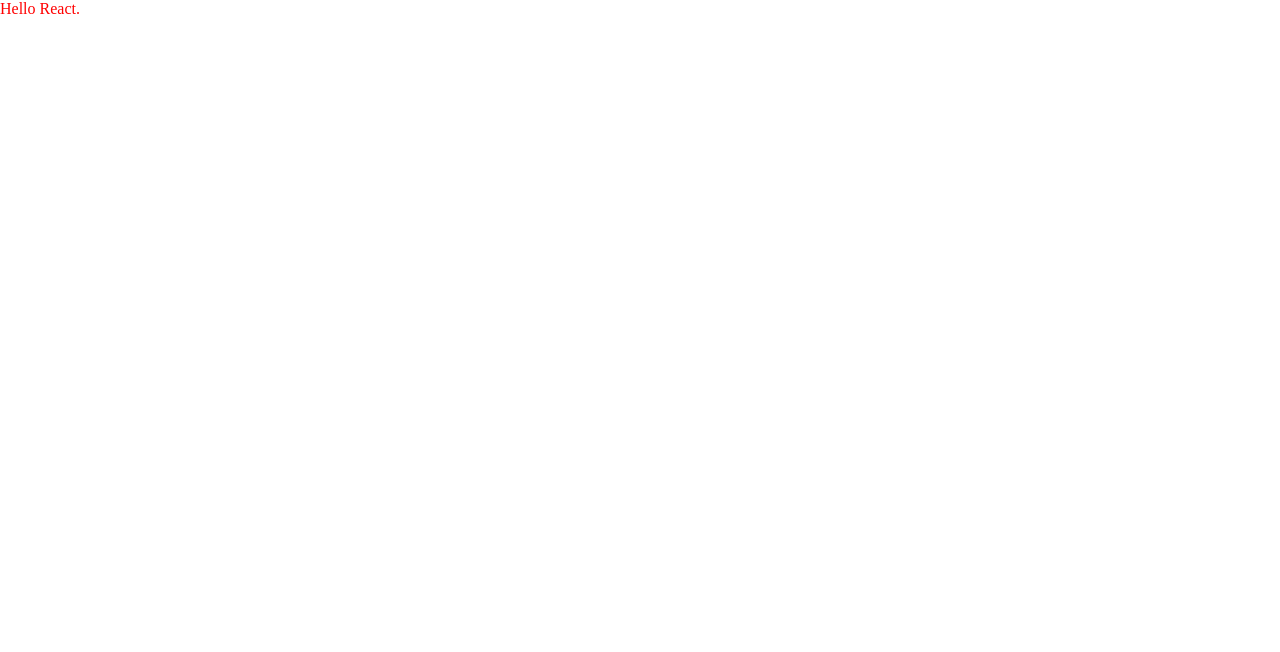
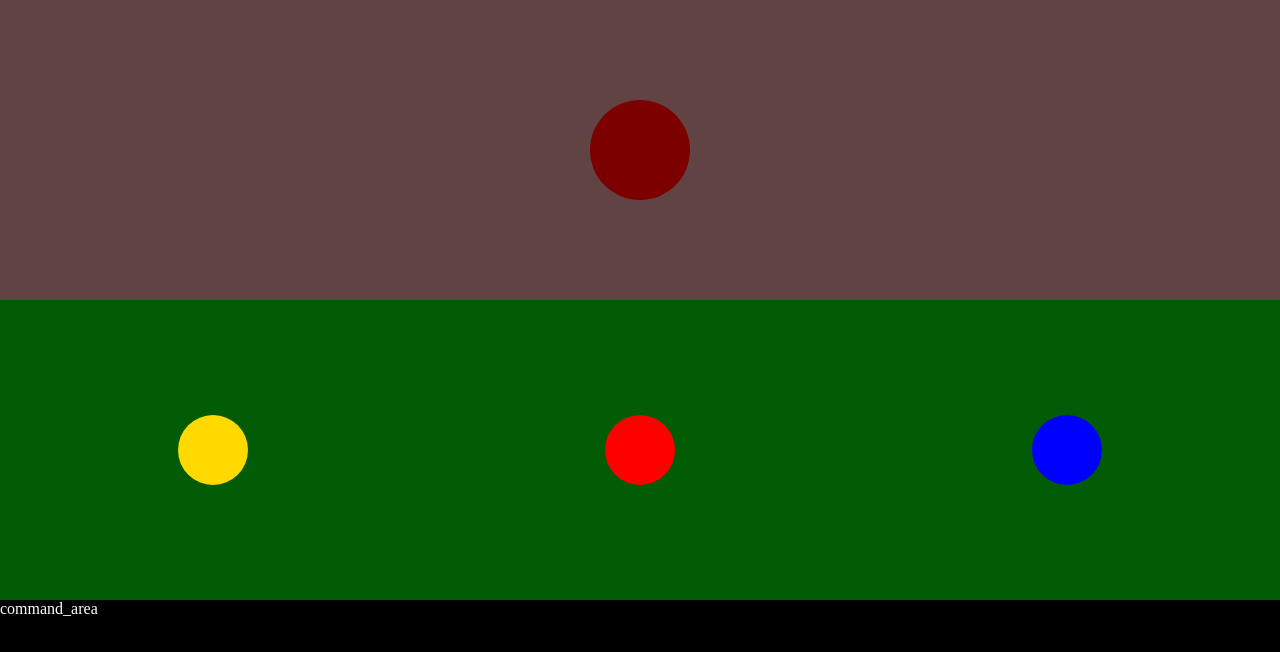
Before and after one commit to kee111/kusogeReact, a React (Create React App) app: page / in a window 1280 px wide. Shown: the top 652 px of the page. Built offline with nearby package versions, Linux system fonts and the light colour scheme.

Commit message:
css追加

```diff
--- a/src/App.css
+++ b/src/App.css
@@ -1,4 +1,61 @@
-p {
-  color: red;
+.teki_area {
+  height: 300px;
+  background-color: #614343;
+  display: -webkit-box;
+  display: -ms-flexbox;
+  display: flex;
+  -webkit-box-pack: center;
+      -ms-flex-pack: center;
+          justify-content: center;
+  -webkit-box-align: center;
+      -ms-flex-align: center;
+          align-items: center;
+}
+
+.teki_area .teki {
+  width: 100px;
+  height: 100px;
+  background-color: #7d0000;
+  border-radius: 100%;
+}
+
+.mikata_area {
+  height: 300px;
+  background-color: #025b05;
+  display: -webkit-box;
+  display: -ms-flexbox;
+  display: flex;
+  -ms-flex-pack: distribute;
+      justify-content: space-around;
+  -webkit-box-align: center;
+      -ms-flex-align: center;
+          align-items: center;
+}
+
+.mikata_area .hyper_yellow {
+  width: 70px;
+  height: 70px;
+  background-color: #ffd900;
+  border-radius: 100%;
+}
+
+.mikata_area .fire_red {
+  width: 70px;
+  height: 70px;
+  background-color: red;
+  border-radius: 100%;
+}
+
+.mikata_area .speed_blue {
+  width: 70px;
+  height: 70px;
+  background-color: blue;
+  border-radius: 100%;
+}
+
+.command_area {
+  height: 200px;
+  color: white;
+  background-color: black;
 }
 /*# sourceMappingURL=App.css.map */
--- a/src/App.js
+++ b/src/App.js
@@ -3,8 +3,16 @@ import "./App.css";
 
 function App() {
     return (
-        <div>
-            <p className="hello">Hello React.</p>
+        <div className="wapper">
+            <div className="teki_area">
+                <div className="teki"></div>
+            </div>
+            <div className="mikata_area">
+                <div className="hyper_yellow"></div>
+                <div className="fire_red"></div>
+                <div className="speed_blue"></div>
+            </div>
+            <div className="command_area">command_area</div>
         </div>
     );
 }
--- a/src/App.scss
+++ b/src/App.scss
@@ -1,3 +1,45 @@
-p{
-  color: red;
+.teki_area {
+    height: 300px;
+    background-color: rgb(97, 67, 67);
+    display: flex;
+    justify-content: center;
+    align-items: center;
+    .teki {
+        width: 100px;
+        height: 100px;
+        background-color: rgb(125, 0, 0);
+        border-radius: 100%;
+    }
 }
+
+.mikata_area {
+    height: 300px;
+    background-color: rgb(2, 91, 5);
+    display: flex;
+    justify-content: space-around;
+    align-items: center;
+    .hyper_yellow {
+        width: 70px;
+        height: 70px;
+        background-color: rgb(255, 217, 0);
+        border-radius: 100%;
+    }
+    .fire_red {
+        width: 70px;
+        height: 70px;
+        background-color: red;
+        border-radius: 100%;
+    }
+    .speed_blue {
+        width: 70px;
+        height: 70px;
+        background-color: blue;
+        border-radius: 100%;
+    }
+}
+
+.command_area {
+    height: 200px;
+    color: white;
+    background-color: rgb(0, 0, 0);
+}
```
Also changed, not shown: 1 other file (tests, documents, lock files or other folders).
